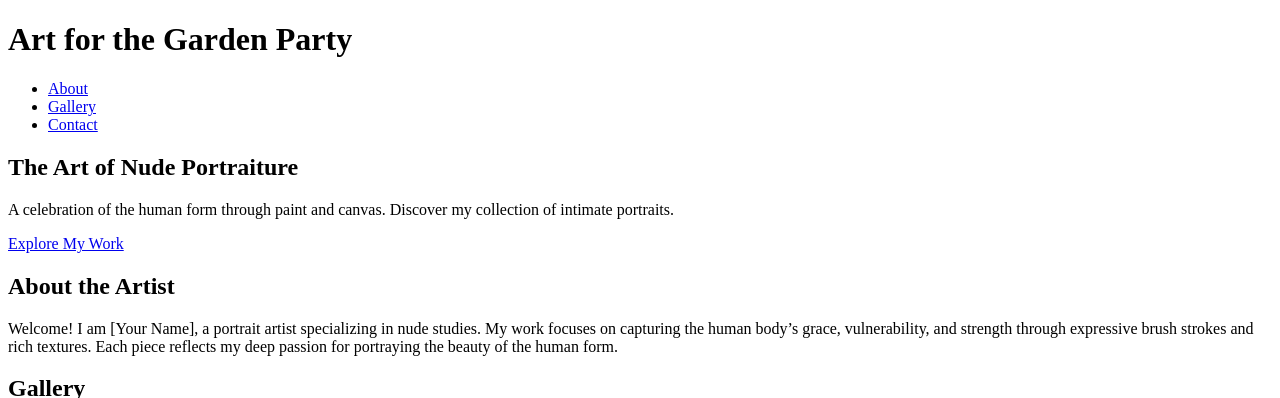
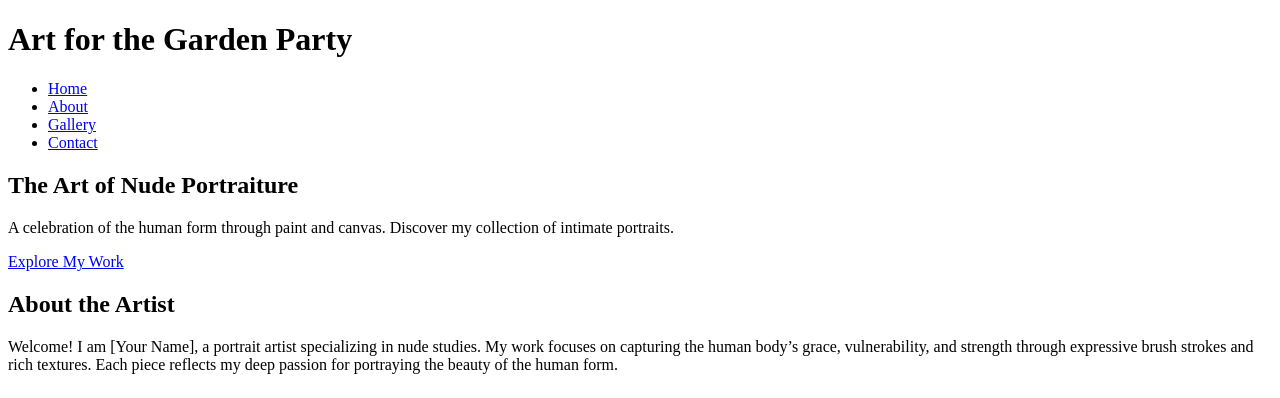
Before and after one commit to gardenpartyart/gardenpartyart.github.io, a Jekyll site: the page built from index.md, in a window 1280 px wide, cut to the strip 0-398 px from the top of the page. Built offline with Jekyll 4.4.1, drawn with Linux system fonts in a browser that asks for light colours.

Commit message:
Update nav.html

```diff
--- a/_includes/nav.html
+++ b/_includes/nav.html
@@ -1,7 +1,8 @@
 <nav>
-    <ul>
-        <li><a href="#about">About</a></li>
-        <li><a href="#gallery">Gallery</a></li>
-        <li><a href="#contact">Contact</a></li>
+    <ul class="nav-links">
+        <li><a href="{{ '/' | relative_url }}">Home</a></li>
+        <li><a href="{{ '/about/' | relative_url }}">About</a></li>
+        <li><a href="{{ '/gallery/' | relative_url }}">Gallery</a></li>
+        <li><a href="{{ '/contact/' | relative_url }}">Contact</a></li>
     </ul>
 </nav>
```
